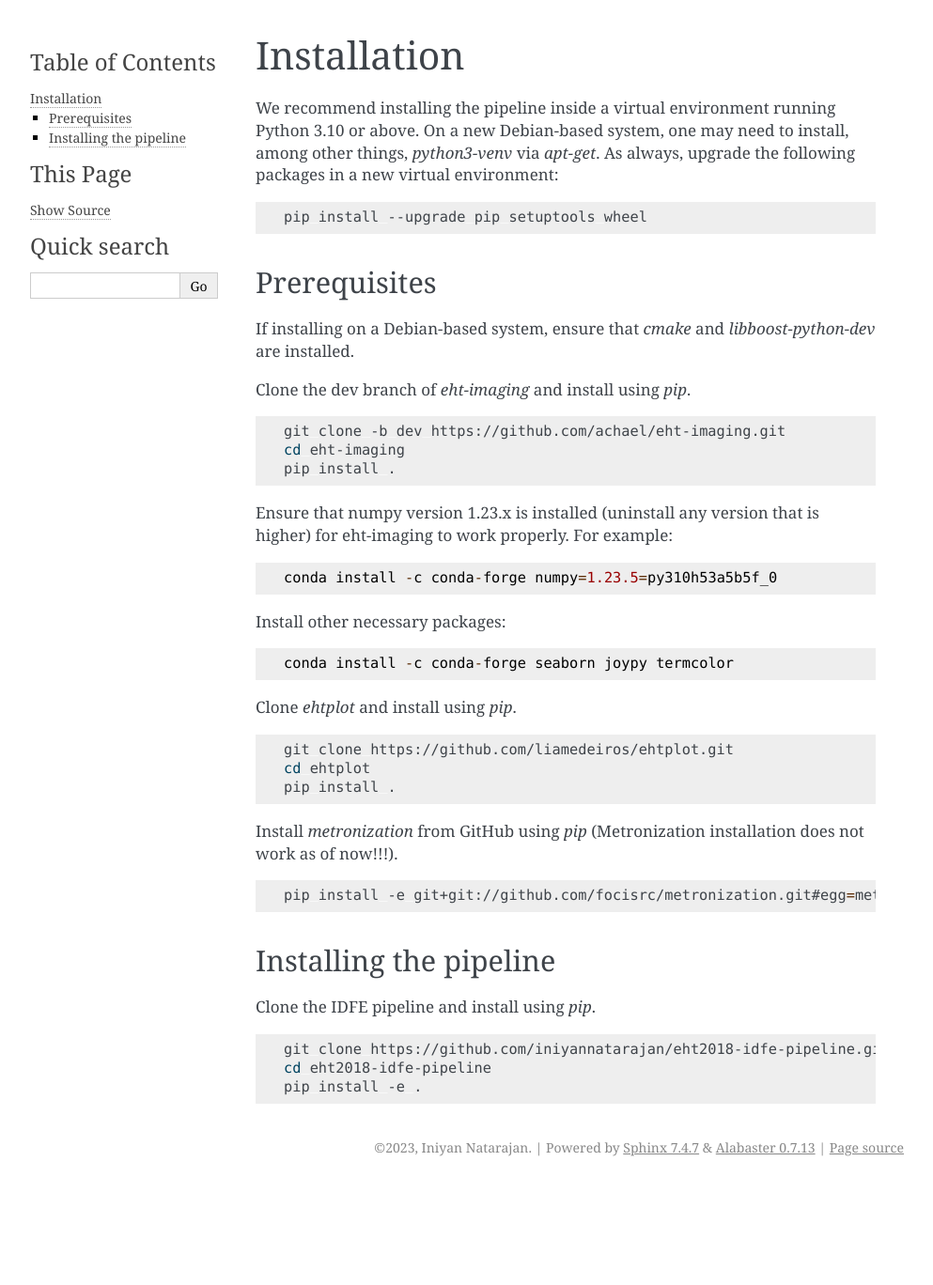
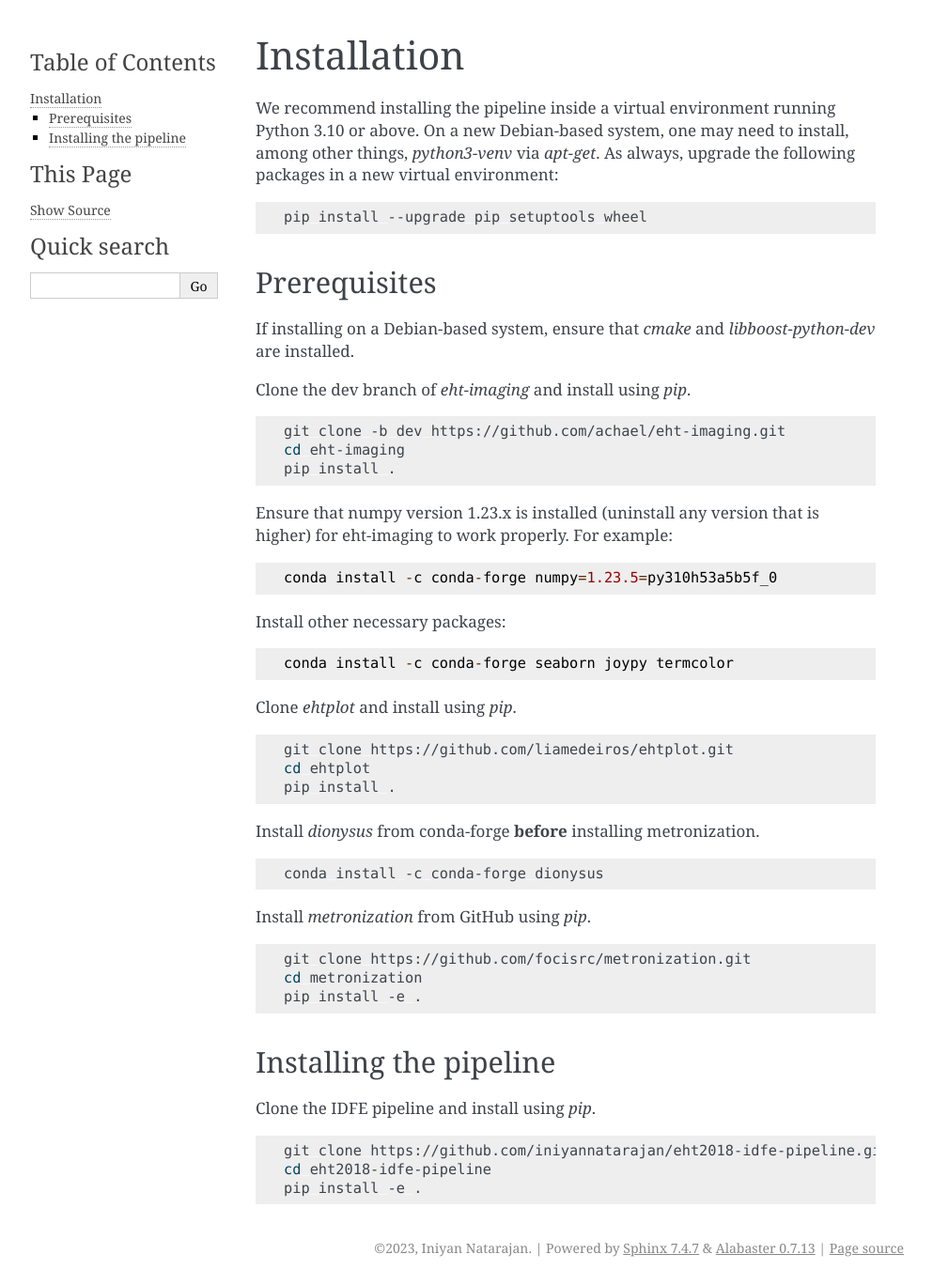
Before and after one commit to iniyannatarajan/new-idfe-pipeline, a Sphinx documentation site: the page built from docs/source/install.rst, in a window 1280 px wide. Shown: the whole page at 94% size, without its empty margins (148-1141 px from the left). Built offline with Sphinx 7.4.7, drawn with Linux system fonts in a browser that asks for light colours; before the commit the page ends 1261 px from its top, so only the background shows below that.

Commit message:
Update docs and add pdf version

```diff
--- a/docs/source/data-description.rst
+++ b/docs/source/data-description.rst
@@ -46,7 +42,7 @@ THEMIS
 ^^^^^^
 
 **THEMIS/synthetic_unblurred/netcal** - hosts all synthetic datasets; on Cannon cluster, the path is slightly changed to **THEMIS/netcal**.
-**THEMIS/M87real** - hosts all M87 datasets, subdivided further under **<casa/hops>_raster+LSG_unblurred>.
+**THEMIS/M87real** - hosts all M87 datasets, subdivided further under **<casa/hops>_raster+LSG_unblurred>**.
 
 All the synthetic datasets are named **<model>_<day>_<band>**. All the M87 datasets are named **<casa/hops>_<day>_<band>**.
 
--- a/docs/source/install.rst
+++ b/docs/source/install.rst
@@ -39,11 +39,19 @@ Clone *ehtplot* and install using *pip*.
     cd ehtplot
     pip install .
 
-Install *metronization* from GitHub using *pip* (Metronization installation does not work as of now!!!).
+Install *dionysus* from conda-forge **before** installing metronization.
 
 .. code-block:: bash
 
-    pip install -e git+git://github.com/focisrc/metronization.git#egg=metronization
+   conda install -c conda-forge dionysus
+
+Install *metronization* from GitHub using *pip*.
+
+.. code-block:: bash
+
+   git clone https://github.com/focisrc/metronization.git
+   cd metronization
+   pip install -e .
 
 Installing the pipeline
 -----------------------
```
Also changed, not shown: other parts of docs/source/data-description.rst (+0 -4 lines), 1 other file.
